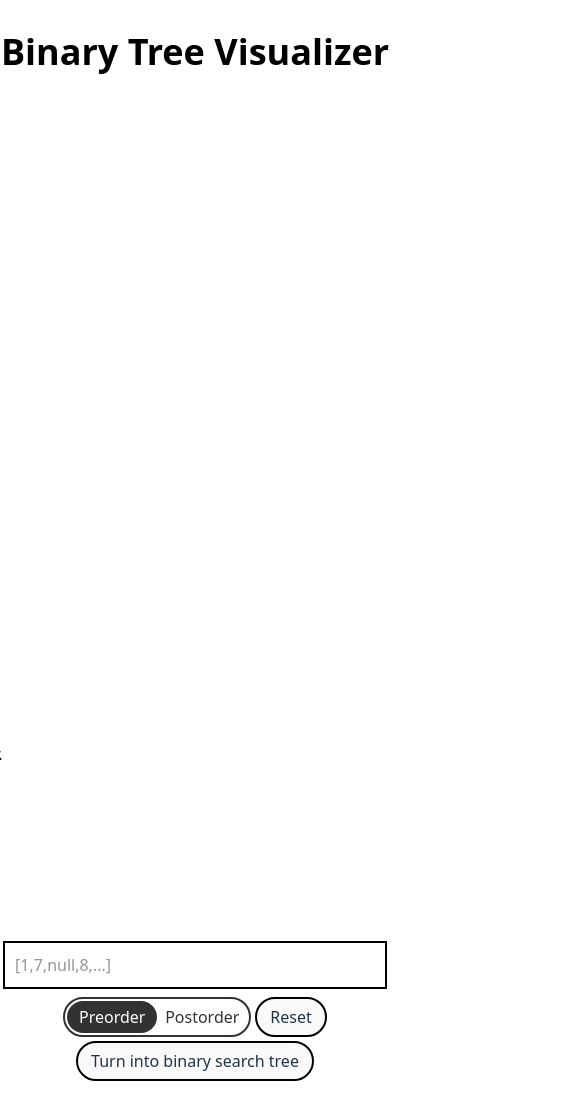
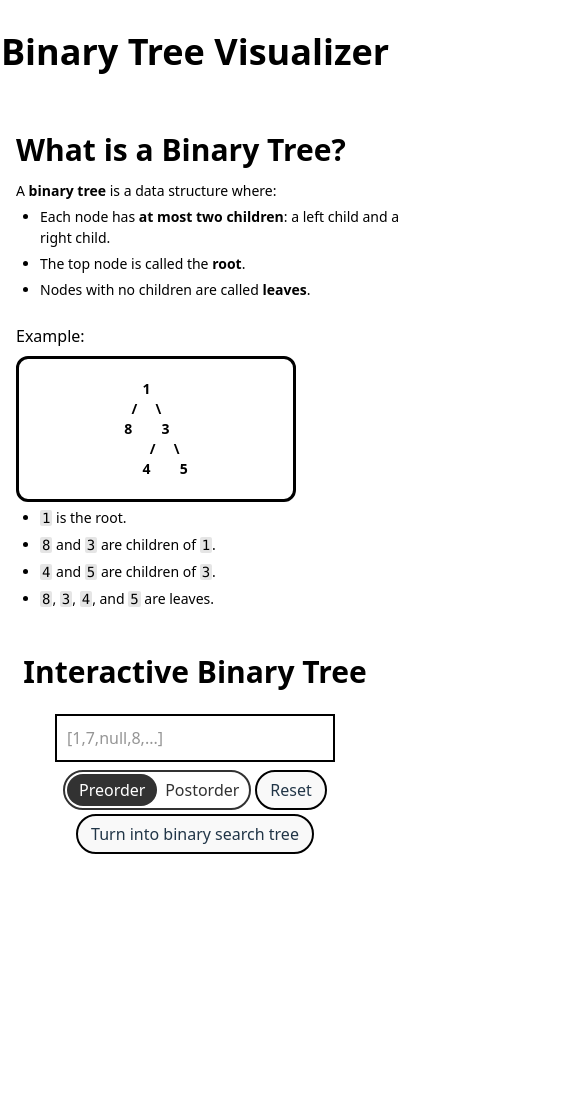
Before and after one commit to noanjrd/binarytree_playground, a React (Vite) app in the folder src/: page / in a window 390 px wide. Shown: the top 1120 px of the page, 585 px wide, since content can reach past the window. Built offline with nearby package versions, Linux system fonts and the light colour scheme.

Commit message:
first explaination added

```diff
--- a/src/src/App.tsx
+++ b/src/src/App.tsx
@@ -1,25 +1,24 @@
-import { useEffect, useRef, useState } from 'react'
+import { useEffect, useState } from 'react'
 import './style/App.css'
 import { BasicTree, BST } from "../utils/BinaryTree.ts"
 import DisplayBinaryTree from "./components/DisplayBinaryTree.tsx"
-import { ToastContainer, toast, type Id } from 'react-toastify';
-import 'react-toastify/dist/ReactToastify.css';
+// import 'react-toastify/dist/ReactToastify.css';
 // import BurgerMenu from "./components/BurgerMenu.tsx"
 import { type TreeNode } from './types/types.ts'
 import { ORDER_TYPE, orderOptions } from './types/constants.ts'
 import './style/radio.css'
 import RadioGroup from './components/RadioGroup.tsx'
-// import bgtext from "./assets/bg-text.png"
 import { Explainations } from './components/Explainations.tsx';
 
 
 function App() {
   const [root, setRoot] = useState<TreeNode | null>(null)
   const [inputtext, setInputtext] = useState("")
-  const toastIdRed = useRef<Id | null>(null)
+  // const toastIdRed = useRef<Id | null>(null)
   // const [isOpen, setIsOpen] = useState<boolean>(false)
   const [SearchTree, setSearchTree] = useState<boolean>(false)
   const [OrderType, setOrderType] = useState<string>(ORDER_TYPE.PREORDER)
+  const [actionStarted, setActionStarted] = useState<string>("base")
 
   useEffect(() => {
     modifyliste(inputtext)
@@ -46,9 +45,9 @@ function App() {
         setRoot(BasicTree(NumberArray, OrderType))
       }
       catch (error) {
-        if (!toast.isActive(toastIdRed.current as Id)) {
-          toastIdRed.current = toast.error("Format needed : [1,2,null,2,...]")
-        }
+        // if (!toast.isActive(toastIdRed.current as Id)) {
+        //   toastIdRed.current = toast.error("Format needed : [1,2,null,2,...]")
+        // }
 
       }
     }
@@ -57,32 +56,34 @@ function App() {
         setRoot(BST(NumberArray, OrderType))
       }
       catch (error) {
-        if (!toast.isActive(toastIdRed.current as Id)) {
-          toastIdRed.current = toast.error("Format needed : [1,2,null,2,...]")
-        }
+        // if (!toast.isActive(toastIdRed.current as Id)) {
+        //   toastIdRed.current = toast.error("Format needed : [1,2,null,2,...]")
+        // }
       }
     }
   })
 
+  if (0)
+    setActionStarted("base")
   return (
     <>
       <div className='flex flex-col w-full h-full items-center '>
-        <p className='text-4xl mb-20 font-bold mt-8  text-black'>Binary Tree Visualizer</p>
-        <div className='flex flex-col xl:flex-row justify-center w-400  '>
-          <div className='ml-20  w-full flex flex-col'>
-            <Explainations/>
+        <p className='text-4xl mb-15 font-bold mt-8  text-black'>Binary Tree Visualizer</p>
+        <div className='flex flex-col lg:flex-row justify-center w-full xl:w-350'>
+          <div className='  w-full flex flex-col items-center ml-4'>
+            <Explainations actionStarted={actionStarted} />
             {/* <img src={bgtext} className='w-250 h-full ' /> */}
           </div>
-          <div className="flex flex-col items-center w-full h-full justify-center mb-10 ">
-            <div className='flex flex-col gap-1 items-center mb-5'>
-              {/* <p className='text-black font-semibold text-3xl mb-5'>Interactive Binary Tree</p> */}
+          <div className="flex flex-col items-center w-full h-full justify-center mb-10 mt-5 lg:mt-0  ">
+            <div className='flex flex-col gap-1 items-center mb-2'>
+              <p className='text-black font-semibold text-3xl mb-5'>Interactive Binary Tree</p>
 
               <div>
                 <input
-                  className="w-96 text-[#2c2c2c] border-black border-2 p-2.5 focus:outline-none focus:shadow-[2px_2px_0px_rgba(0,0,0,1)] focus:bg-[#FFF8F3] active:shadow-[2px_2px_0px_rgba(0,0,0,1)]"
+                  className="w-70 lg:w-80 text-[#2c2c2c] border-black border-2 p-2.5 focus:outline-none focus:shadow-[2px_2px_0px_rgba(0,0,0,1)] focus:bg-[#FFF8F3] active:shadow-[2px_2px_0px_rgba(0,0,0,1)]"
                   placeholder='[1,7,null,8,...]'
                   value={inputtext}
-                  onChange={(e) => setInputtext(e.target.value)}
+                  onChange={(e) => { setInputtext(e.target.value); }}
                 />
               </div>
               <div className='flex gap-1 flex-row justify-center items-center mt-1'>
@@ -95,8 +96,10 @@ function App() {
                 className='button-home   bg-[#648be9] hover:bg-[#4f7ce6]   '
                 onClick={() => { setSearchTree(!SearchTree) }}>{!SearchTree ? "Turn into binary search tree" : "Turn into simple binary tree"}</button>
             </div>
-            <DisplayBinaryTree root={root} deepness={getTreeDeepness(root)} />
-            <ToastContainer />
+            <div className='binarytree relative overflow-y-auto overflow-x-auto py-8
+             h-85 scrollbar-none w-80 lg:w-100 flex justify-center '>
+              <DisplayBinaryTree root={root} deepness={getTreeDeepness(root)} />
+            </div>
             {/* <p className='text-red-900 text-xl'>COucou</p> */}
           </div>
         </div>
--- a/src/src/components/Explainations.tsx
+++ b/src/src/components/Explainations.tsx
@@ -1,15 +1,19 @@
 import '../style/App.css'
 
 
+interface ExplainationsGroupProps {
+    actionStarted : string
+}
 
-export function Explainations() {
+export function Explainations({actionStarted} : ExplainationsGroupProps) {
     return (
         <>
-            <div className='overflow-y-auto h-11/12 scrollbar-none '
+            <div className='overflow-y-auto h-full scrollbar-none '
                 style={{
                     scrollbarWidth: "none",   // Firefox
                     msOverflowStyle: "none"   // IE 10+
                 }}>
+                {actionStarted === "base" && (
                     <div className='mb-6 '>
                         <p className='text-3xl text-left text-black font-semibold mb-3 '>What is a Binary Tree?</p>
                         <p className='explain'>A <strong>binary tree</strong> is a data structure where:</p>
@@ -18,31 +22,33 @@ export function Explainations() {
                             <li className='explain'>The top node is called the <strong>root</strong>.</li>
                             <li className='explain'>Nodes with no children are called <strong>leaves</strong>.</li>
                         </ul>
-                    <p className='text-black text-left mt-4 font-medium mb-2 '>Example:</p>
-                    <div className='border-3 border-black w-80 rounded-xl flex justify-center items-center'>
-                        <p className='text-black font-semibold text-left py-5 whitespace-pre-wrap'>     1<br />  /     \<br />2        3<br />        /     \<br />      4        5</p>
+                        <p className='text-black text-left mt-6 font-medium mb-2 '>Example:</p>
+                        <div className='border-3 border-black w-70 rounded-xl flex justify-center items-center'>
+                            <p className='text-black text-sm  font-semibold text-left py-5 whitespace-pre-wrap'>     1<br />  /     \<br />8        3<br />       /     \<br />     4        5</p>
                         </div>
                         <ul className="list-disc ml-6 ">
-                        <li className='explain'>1 is the root.</li>
-                        <li className='explain'>2 and 3 are children of 1.</li>
-                        <li className='explain'>4 and 5 are children of 2.</li>
-                        <li className='explain'>4 and 5 are children of 2.</li>
-                        <li className='explain'>3, 4, and 5 are leaves.</li>
+                            <li className='explain'><code className='bg-black/10 px-0.5 rounded-xs'>1</code> is the root.</li>
+                            <li className='explain'><code className='bg-black/10 px-0.5 rounded-xs'>8</code> and <code className='bg-black/10 px-0.5 rounded-xs'>3</code> are children of <code className='bg-black/10 px-0.5 rounded-xs'>1</code>.</li>
+                            <li className='explain'><code className='bg-black/10 px-0.5 rounded-xs'>4</code> and <code className='bg-black/10 px-0.5 rounded-xs'>5</code> are children of <code className='bg-black/10 px-0.5 rounded-xs'>3</code>.</li>
+                            <li className='explain'><code className='bg-black/10 px-0.5 rounded-xs'>8</code>, <code className='bg-black/10 px-0.5 rounded-xs'>3</code>, <code className='bg-black/10 px-0.5 rounded-xs'>4</code>, and <code className='bg-black/10 px-0.5 rounded-xs'>5</code> are leaves.</li>
                         </ul>
                     </div>
+
+                )}
+                {/* { actionStarted === true && (
                 <div className=''>
                     <p className='text-3xl text-left text-black font-semibold mb-3 '>What is Preorder Traversal?</p>
-                    <p className='explain'>Traversal is the process of visiting all nodes in a tree in a specific order.</p>
+                    <p className='explain'><strong>Traversal</strong> is the process of visiting all nodes in a tree in a specific order.</p>
                     <p className='explain'>Preorder traversal follows this rule:</p>
                     <ul className="list-decimal ml-6 ">
-                        <li className='explain'><code className="bg-black/10 px-1 py-0.5 rounded">1</code> is the root.</li>
-                        <li className='explain'>2 and 3 are children of 1.</li>
-                        <li className='explain'>4 and 5 are children of 2.</li>
-                        <li className='explain'>4 and 5 are children of 2.</li>
-                        <li className='explain'>3, 4, and 5 are leaves.</li>
+                        <li className='explain'><strong>Visit the root node</strong> first.</li>
+                        <li className='explain'><strong>Traverse the left subtree</strong> in preorder.</li>
+                        <li className='explain'><strong>Traverse the right subtree</strong> in preorder.</li>
 
                     </ul>
                 </div>
+
+                )} */}
 
             </div>
         </>
--- a/src/src/style/App.css
+++ b/src/src/style/App.css
@@ -25,8 +25,37 @@
   color: black;
   font-weight: 450;
   margin-top: 5px;
+  font-size:14px;
 
 }
+
+.binarytree {
+  scrollbar-width: none;
+  -ms-overflow-style: none;
+
+
+/* for chrome et safari */
+  -webkit-mask-image:
+    linear-gradient(to top, transparent 0%, black 15%, black 85%, transparent 100%),
+    linear-gradient(to left, transparent 0%, black 15%, black 85%, transparent 100%);
+  -webkit-mask-repeat: no-repeat;
+  -webkit-mask-size: 100% 100%, 100% 100%;
+  -webkit-mask-composite: destination-in;
+
+  /* default */
+  mask-image:
+    linear-gradient(to top, transparent 0%, black 15%, black 85%, transparent 100%),
+    linear-gradient(to left, transparent 0%, black 15%, black 85%, transparent 100%);
+  mask-repeat: no-repeat;
+  mask-size: 100% 100%, 100% 100%;
+  mask-composite: intersect;
+}
+
+
+.binarytree::-webkit-scrollbar {
+  display: none;
+}
+
 
 .button-home:hover {
   --tw-shadow: 2px 2px 0px var(--tw-shadow-color, rgba(0, 0, 0, 1));
```
Also changed, not shown: 1 other file (tests, documents, lock files or other folders). Lines whose indentation alone changed are shown as unchanged.
